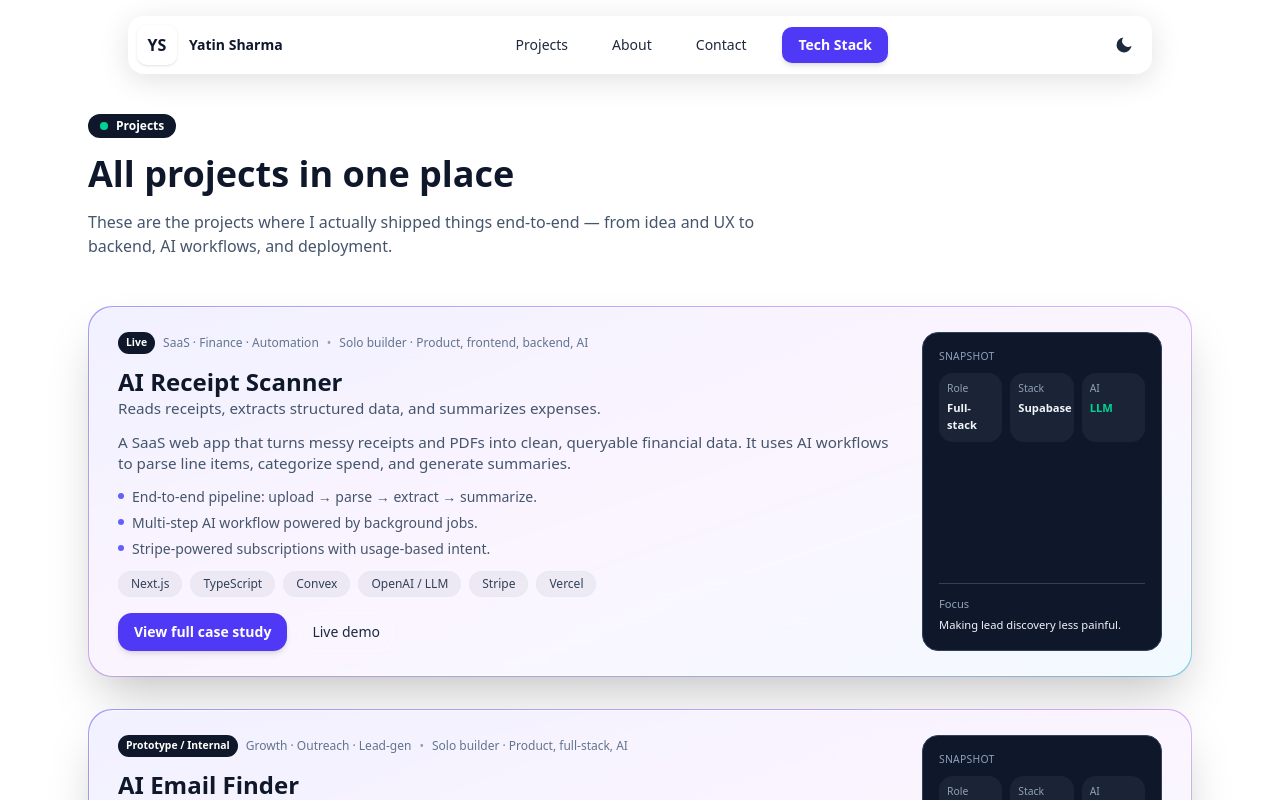
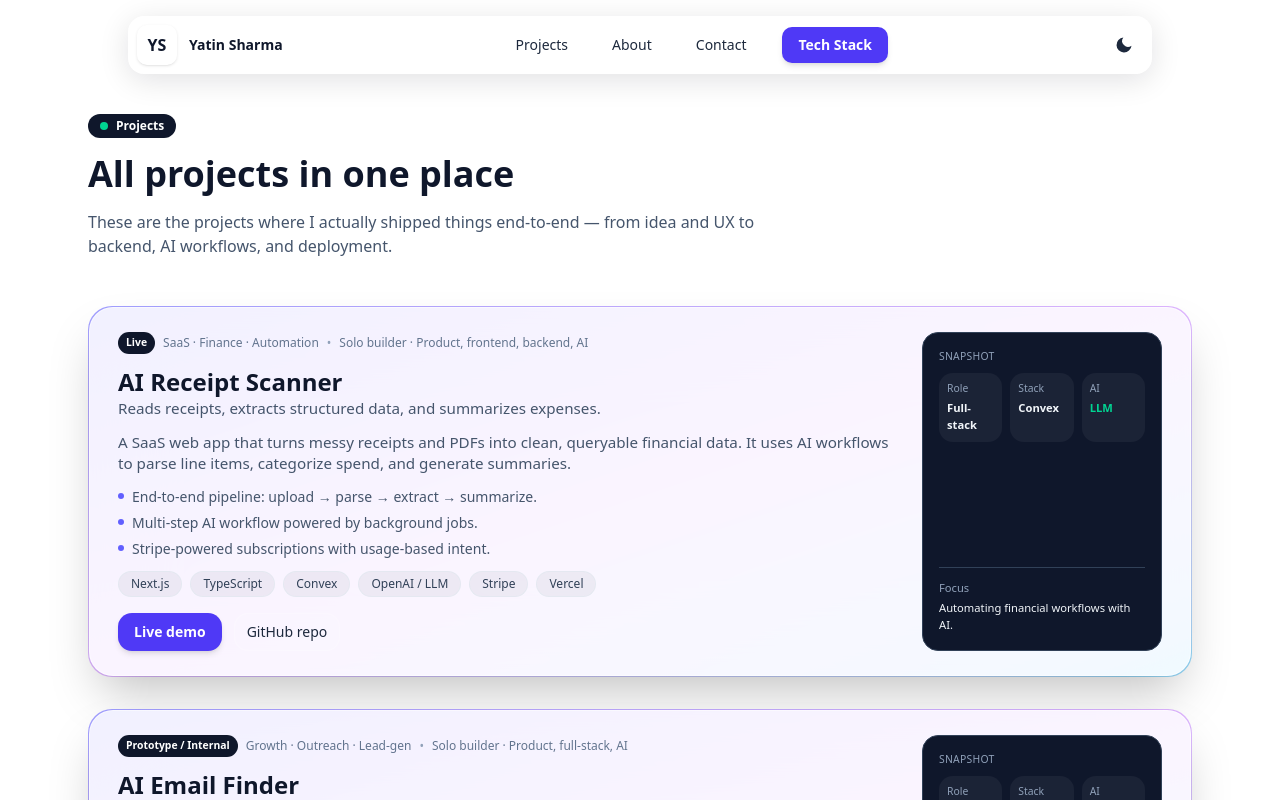
Before and after one commit to yatin-coder07/new-portfolio, a Next.js app: page /projects in a window 1280 px wide. Shown: the top 800 px of the page. Built offline with nearby package versions, Linux system fonts and the light colour scheme.

Commit message:
fifth commit

```diff
--- a/app/projects/page.tsx
+++ b/app/projects/page.tsx
@@ -1,6 +1,5 @@
 // app/projects/page.tsx
 "use client";
-
 
 import { motion } from "framer-motion";
 
@@ -16,6 +15,7 @@ type Project = {
   tech: string[];
   highlights: string[];
   demoUrl?: string;
+  githubUrl?: string;
 };
 
 const projects: Project[] = [
@@ -36,6 +36,7 @@ const projects: Project[] = [
       "Stripe-powered subscriptions with usage-based intent.",
     ],
     demoUrl: "https://my-reciept-app.vercel.app/", // Replace with your live demo link
+    githubUrl: "https://github.com/your-username/ai-receipt-scanner", // replace with real repo
   },
   {
     id: "ai-email-finder",
@@ -54,6 +55,7 @@ const projects: Project[] = [
       "Scoring system to prioritize best leads first.",
     ],
     demoUrl: "https://vector-embedded-email-app.vercel.app/", // Replace with your live demo link
+    githubUrl: "https://github.com/your-username/ai-email-finder", // replace with real repo
   },
 ];
 
@@ -147,20 +149,22 @@ export default function Projects(): JSX.Element {
                     ))}
                   </div>
 
-                  {/* Buttons */}
+                  {/* Buttons – ONLY demo + GitHub */}
                   <div className="mt-4 flex flex-wrap gap-3">
-                    <motion.a
-                      whileHover={{ y: -2, scale: 1.02 }}
-                      whileTap={{ scale: 0.98 }}
-                      href={`/project/${project.id}`}
-                      className="inline-flex items-center px-4 py-2 rounded-xl text-sm font-semibold
-                                 bg-indigo-600 text-white shadow-md hover:shadow-lg transition-all"
-                    >
-                      View full case study
-                    </motion.a>
                     {project.demoUrl && (
                       <a
                         href={project.demoUrl}
+                        target="_blank"
+                        rel="noreferrer"
+                        className="inline-flex items-center px-4 py-2 rounded-xl text-sm font-semibold
+                                   bg-indigo-600 text-white shadow-md hover:shadow-lg transition-all"
+                      >
+                        Live demo
+                      </a>
+                    )}
+                    {project.githubUrl && (
+                      <a
+                        href={project.githubUrl}
                         target="_blank"
                         rel="noreferrer"
                         className="inline-flex items-center px-3 py-2 rounded-xl text-xs md:text-sm font-medium
@@ -168,7 +172,7 @@ export default function Projects(): JSX.Element {
                                    text-slate-800 dark:text-slate-200
                                    hover:bg-white/20 dark:hover:bg-white/10 transition"
                       >
-                        Live demo
+                        GitHub repo
                       </a>
                     )}
                   </div>
@@ -189,7 +193,7 @@ export default function Projects(): JSX.Element {
                         <div className="rounded-xl bg-white/5 px-2 py-2">
                           <div className="text-slate-400 text-[0.65rem] mb-1">Stack</div>
                           <div className="font-semibold text-slate-100 text-[0.7rem]">
-                            {project.id === "receipt" ? "Convex" : "Supabase"}
+                            {project.id === "ai-receipt-scanner" ? "Convex" : "Supabase"}
                           </div>
                         </div>
                         <div className="rounded-xl bg-white/5 px-2 py-2">
@@ -202,7 +206,7 @@ export default function Projects(): JSX.Element {
                     <div className="mt-4 text-[0.7rem] border-t border-slate-700 pt-3">
                       <div className="text-slate-400 mb-1">Focus</div>
                       <div className="text-slate-100">
-                        {project.id === "receipt"
+                        {project.id === "ai-receipt-scanner"
                           ? "Automating financial workflows with AI."
                           : "Making lead discovery less painful."}
                       </div>
```
